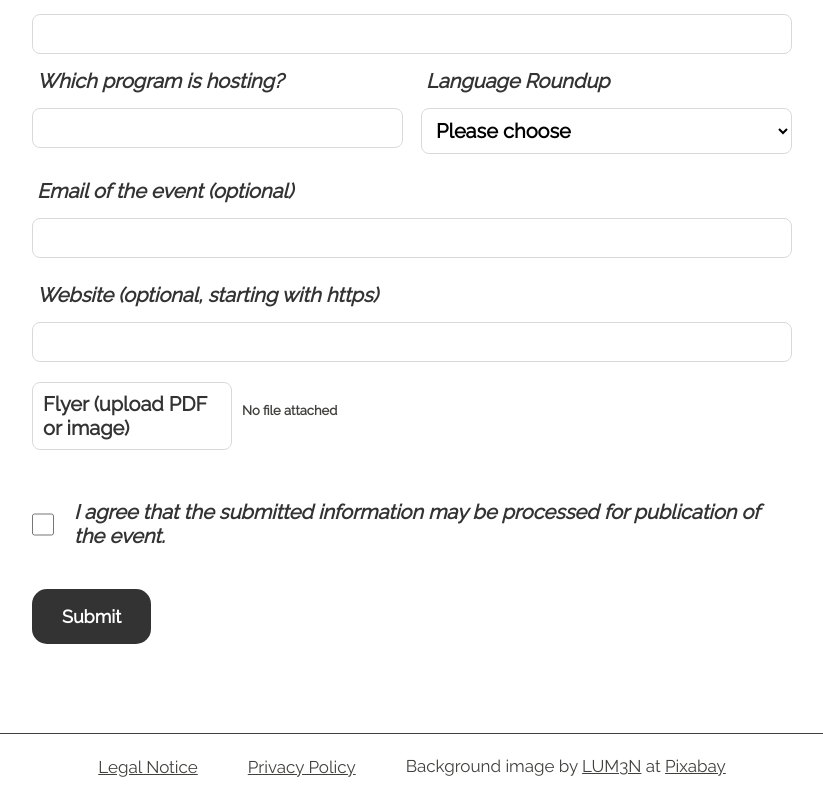
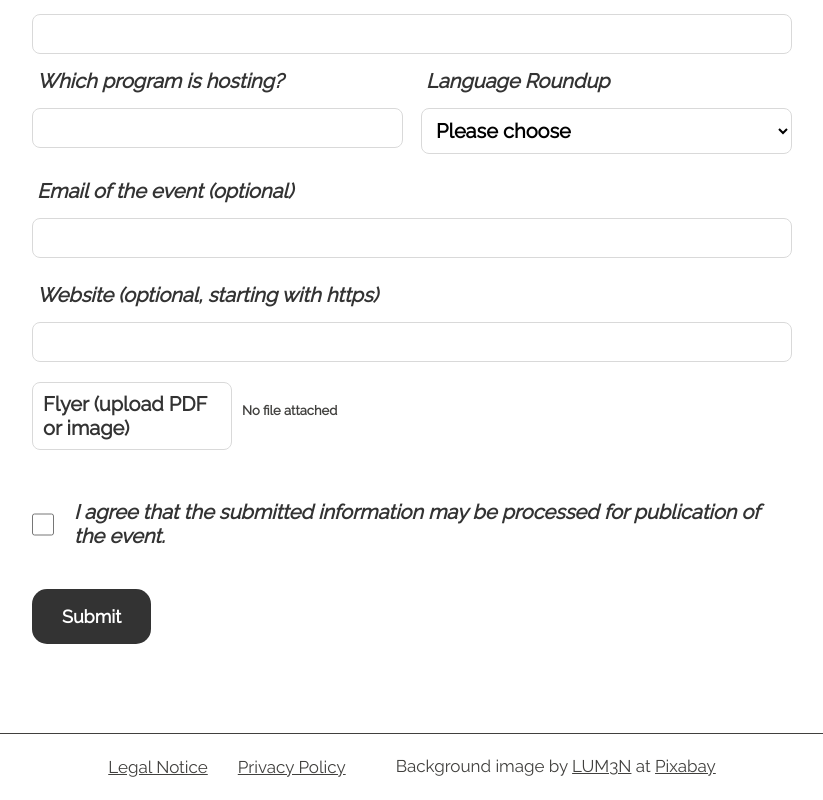
Before and after one commit to Footsteps/al-anon, a React (Vite) app: page /contact in a window 1280 px wide. Shown: the part 953-1753 px from the top of the page, without its empty margins (228-1051 px from the left). Built offline with nearby package versions, Linux system fonts and the light colour scheme.

Commit message:
footer styling

```diff
--- a/src/assets/css/index.css
+++ b/src/assets/css/index.css
@@ -154,8 +154,7 @@ header {
   border-bottom: 1px solid var(--primary-color);
 }
 
-nav,
-footer {
+nav {
   display: flex;
   align-items: center;
   justify-content: space-around;
@@ -303,13 +302,8 @@ article.event-card p {
 footer {
   padding: 1.5rem;
   margin-top: auto;
-
   border-top: 1px solid var(--primary-color);
   background-color: var(--text-background-color);
-
-  display: flex;
-  justify-content: space-around;
-  align-items: center;
 }
 
 .footer-font {
@@ -322,6 +316,12 @@ footer a {
 
 footer a:hover {
   transform: translate3d(0, 2px, 0);
+}
+
+footer .footer-links, .footer-credit {
+  display: flex;
+  align-items: center;
+  justify-content: space-around;
 }
 
 /*LEGAL PAGE*/
@@ -361,6 +361,16 @@ address {
   .footer-font {
     font-size: 1.2rem;
   }
+
+  footer {
+  display: flex;
+  align-items: center;
+  justify-content: space-around;
+}
+
+.footer-links {
+  gap: 3rem;
+}
 
   /*LEGAL PAGE*/
   .legal-page {
--- a/src/components/Footer.jsx
+++ b/src/components/Footer.jsx
@@ -9,6 +9,7 @@ export default function Footer({ language }) {
   const t = text[language].footer;
   return (
     <footer>
+      <div className="footer-links">
       <NavLink
         className={({ isActive }) =>
           `footer-font ${isActive ? "active border" : ""}`
@@ -26,10 +27,13 @@ export default function Footer({ language }) {
       >
         {t.privacy}
       </NavLink>
+      </div>
+      <div className="footer-credit">
 
       {credit && (
         <ImageCredit language={language} credit={credit}/>
       )}
+      </div>
     </footer>
   );
 }
```
